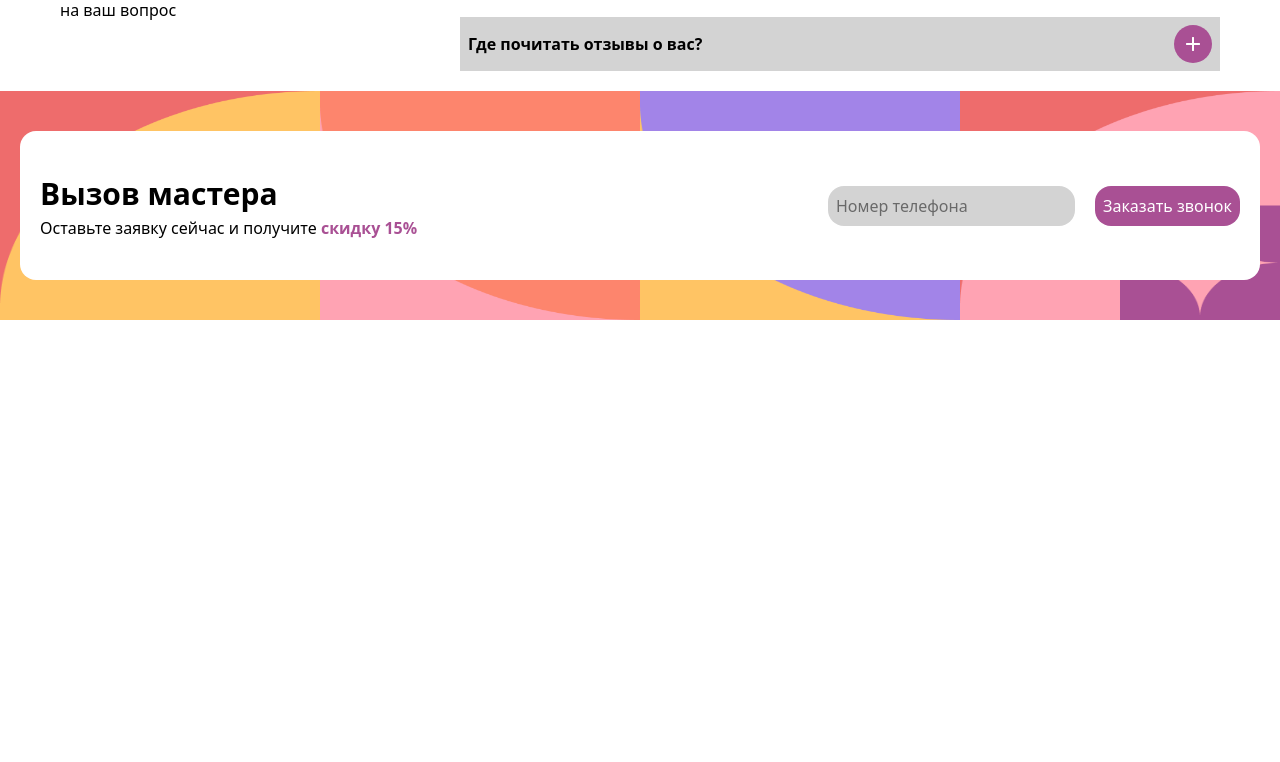
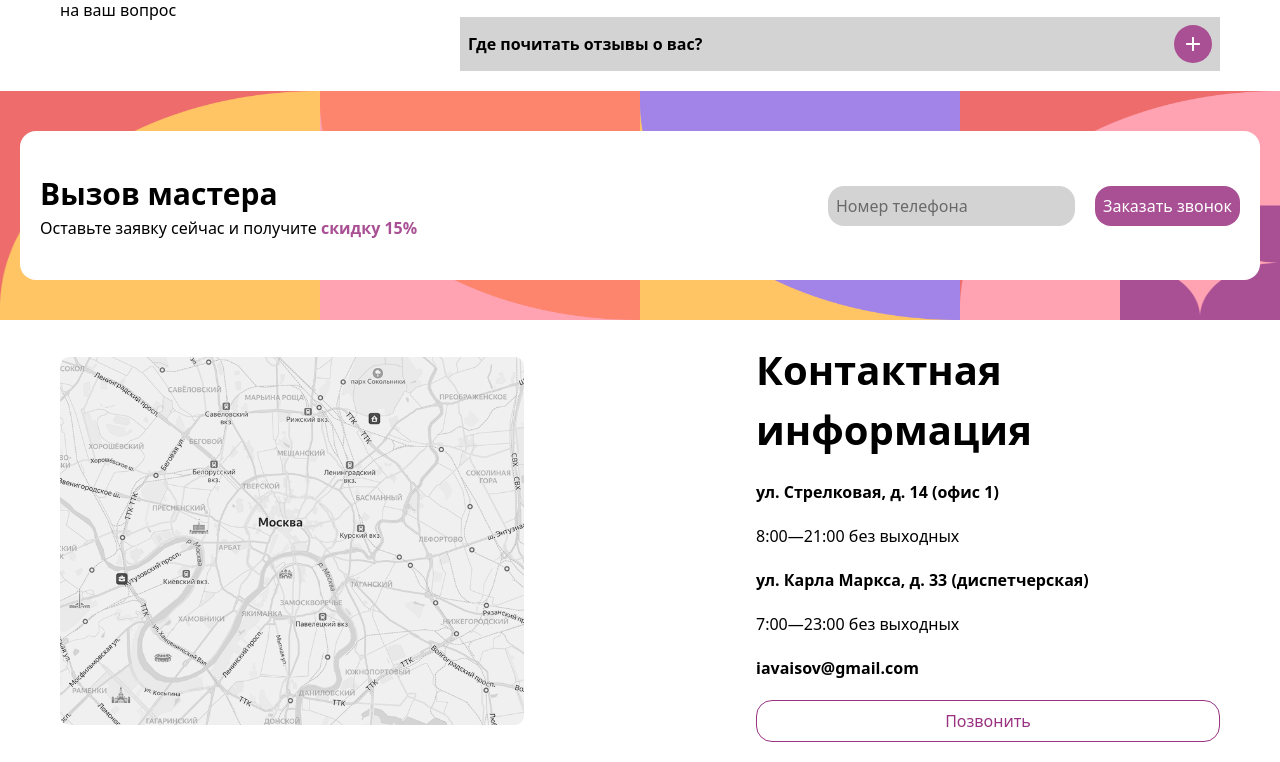
Before and after one commit to muhammaddev04/project.6, a website: page src/index.html in a window 1280 px wide. Shown: the part 3535-4297 px from the top of the page. Before the commit the page ends 3855 px from the top, so only its background shows below. Drawn offline with nearby package versions, Linux system fonts and the light colour scheme; files that its build step writes are made by us from their sources.

Commit message:
section10

```diff
--- a/src/index.html
+++ b/src/index.html
@@ -313,5 +313,38 @@
             </div>
         </div>
     </div>
+    <div class="section10 max-w-300 m-auto p-5">
+        <div class="hidden md:flex justify-between items-center">
+            <img class="w-[40%]" src="./Screenshot 2020-06-15 at 00.15 2.png" alt="">
+            <div class="flex flex-col gap-5 w-[40%]">
+                <h1 class="text-[40px]"><b>Контактная информация</b></h1>
+                <p><b>ул. Стрелковая, д. 14 (офис 1)</b></p>
+                <p>8:00—21:00 без выходных</p>
+                <p><b>ул. Карла Маркса, д. 33 (диспетчерская)</b></p>
+                <p>7:00—23:00 без выходных</p>
+                <p><b>iavaisov@gmail.com</b></p>
+                <button class="border border-solid border-[#993280] text-[#993280] text-center p-2 rounded-2xl">Позвонить</button>
+            </div>
+        </div>
+
+        <div class="flex flex-col text-center gap-5 text-[10px] md:hidden">
+           <h1 class="text-[40px]"><b>Контактная информация</b></h1>
+           <img src="./Screenshot 2020-06-15 at 00.15 2.png" alt="">
+           <img class="w-[10%] absolute top-1350 left-60" src="./Group 1215.png" alt="">
+           <img class="w-[10%] absolute top-1380 left-20" src="./Group 1215.png" alt="">
+           <div class="flex justify-between items-center text-start">
+            <div>
+               <p><b>ул. Стрелковая, д. 14 (офис 1)</b></p>
+                <p>8:00—21:00 без выходных</p>
+                <p><b>ул. Карла Маркса, д. 33 (диспетчерская)</b></p>
+                <p>7:00—23:00 без выходных</p>
+            </div>
+            <div class="flex flex-col gap-10">
+               <p><b>iavaisov@gmail.com</b></p>
+                <button class="border border-solid border-[#993280] text-[#993280] text-center p-2 rounded-2xl">Позвонить</button>
+            </div>
+           </div>
+        </div>
+    </div>
 </body>
 </html>
```
Also changed, not shown: src/Group 1215.png (added), src/Screenshot 2020-06-15 at 00.15 2.png (added).
